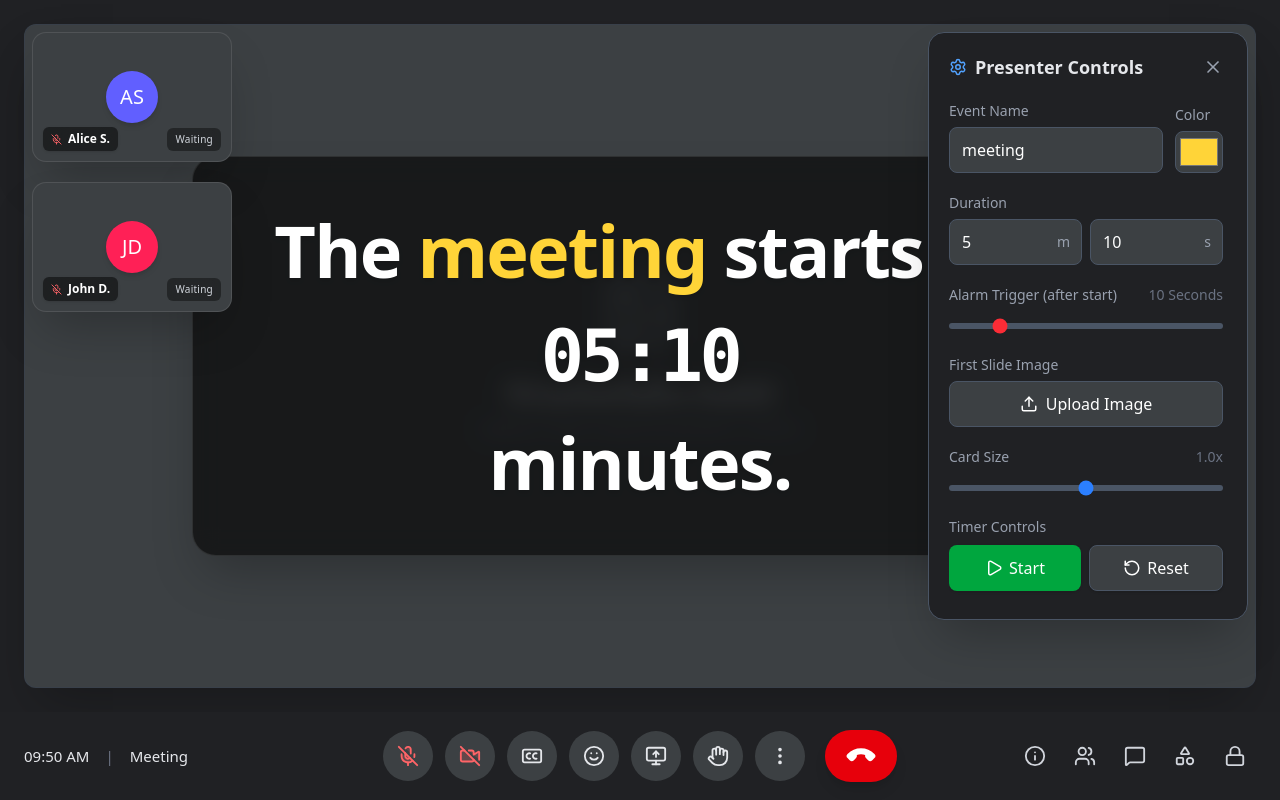
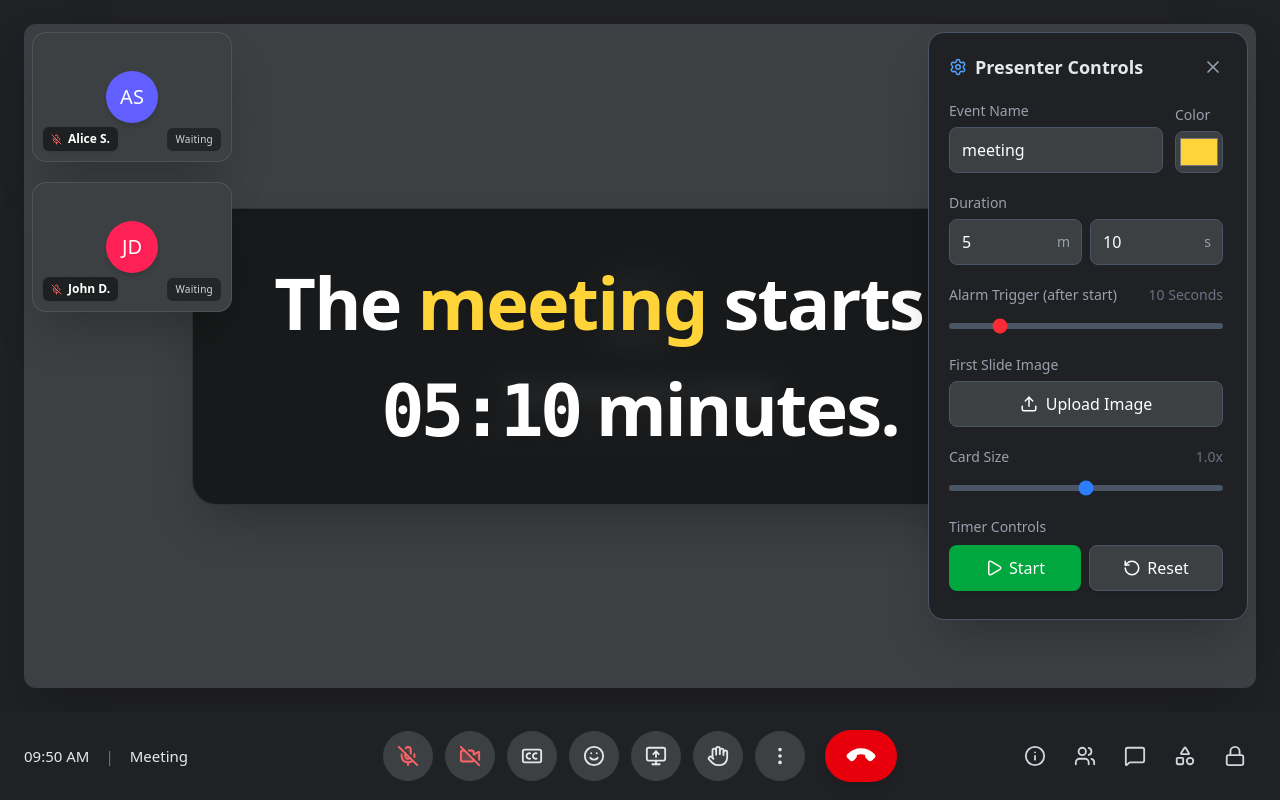
Before and after one commit to kosuvorov/video-meeting-interface, a React (Vite) app: page / in a window 1280 px wide. Built offline with nearby package versions, Linux system fonts and the light colour scheme.

Commit message:
Update timer overlay to two lines

```diff
--- a/src/App.tsx
+++ b/src/App.tsx
@@ -123,11 +123,9 @@ export default function App() {
               <div className="text-5xl md:text-6xl lg:text-7xl font-bold text-white drop-shadow-md leading-tight tracking-tight">
                 The <span style={{ color: eventColor }}>{eventName}</span> starts in
               </div>
-              <div className="text-5xl md:text-6xl lg:text-7xl font-bold font-mono text-white drop-shadow-xl tracking-tighter leading-tight">
-                {formatTime(timeLeft)}
-              </div>
-              <div className="text-5xl md:text-6xl lg:text-7xl font-bold text-white drop-shadow-md leading-tight tracking-tight">
-                minutes.
+              <div className="flex items-baseline gap-4 text-5xl md:text-6xl lg:text-7xl font-bold text-white drop-shadow-xl tracking-tighter leading-tight">
+                <span className="font-mono">{formatTime(timeLeft)}</span>
+                <span className="tracking-tight">minutes.</span>
               </div>
             </div>
           </div>
```
